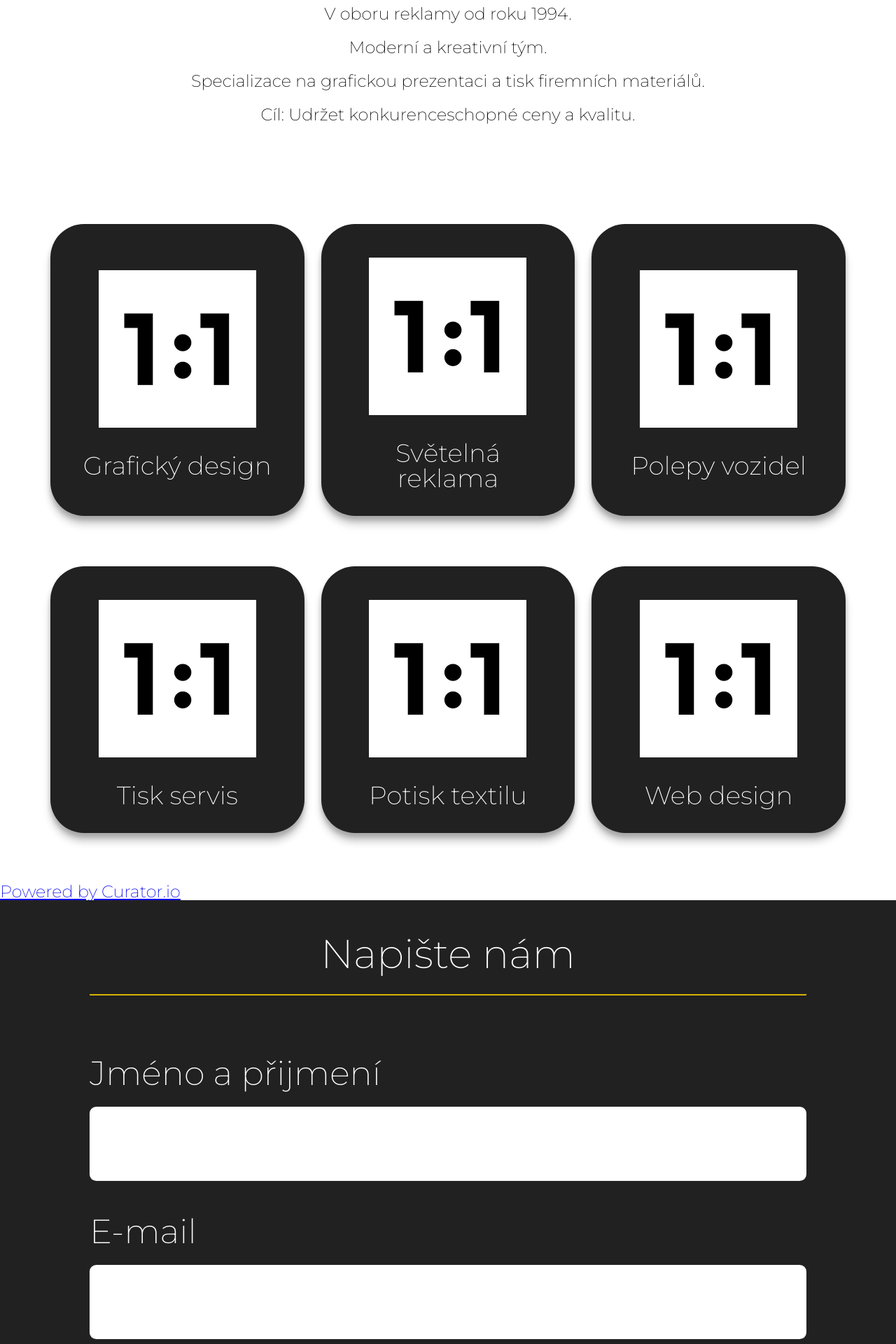
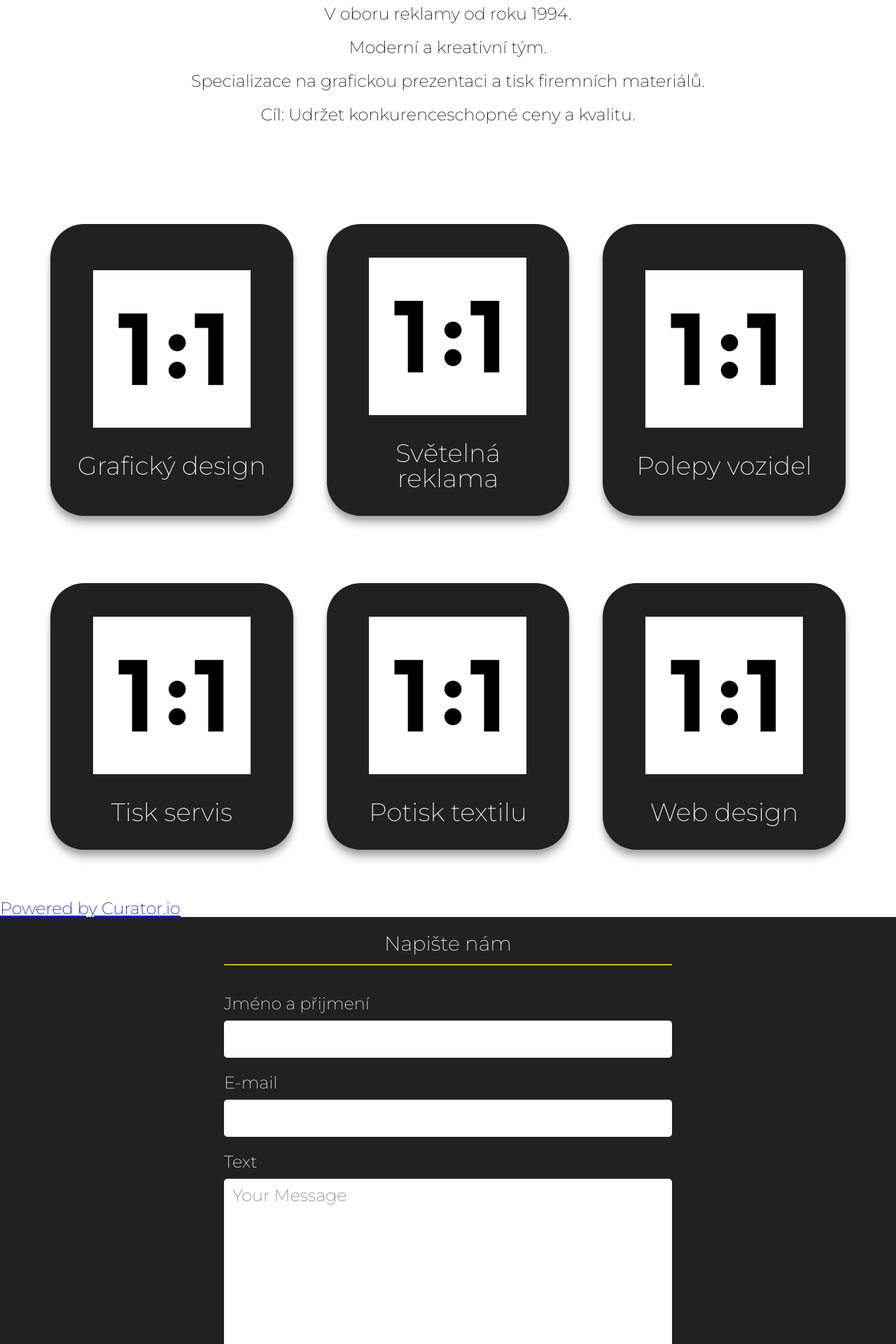
Before and after one commit to Brunobrno/davoreklama, a PHP site: page / in a window 1280 px wide. Shown: the part 838-2758 px from the top of the page at 70% size. Run offline with PHP 8.4, Linux system fonts and the light colour scheme.

Commit message:
small responsivnes update

```diff
--- a/css/index/contact.css
+++ b/css/index/contact.css
@@ -21,3 +21,12 @@
     margin: auto;
     width: 80%;
 }
+
+@media screen and (min-width: 900px){
+    .contacts{
+        font-size: 0.9em;
+    }
+    .contact-format-container{
+        width: 70%;
+    }
+}
--- a/css/index/products.css
+++ b/css/index/products.css
@@ -55,5 +55,6 @@
 @media screen and (min-width: 900px){
     .products-container{
         grid-template-columns: repeat(3, 1fr);
+        grid-gap: 2em;
     }
 }
--- a/css/tools/email-me.css
+++ b/css/tools/email-me.css
@@ -63,3 +63,12 @@
     border-width: 0;
     background-color: goldenrod;
 }
+
+@media screen and (min-width: 900px){
+    .email-me-form{
+        width: 50%;
+    }
+    .email-me-container{
+        font-size: 1em;
+    }
+}
--- a/css/tools/nav.css
+++ b/css/tools/nav.css
@@ -81,3 +81,7 @@
 .dropdown-active{
     max-height: 40em;
 }
+
+@media screen and (min-width: 900px){
+
+}
```
